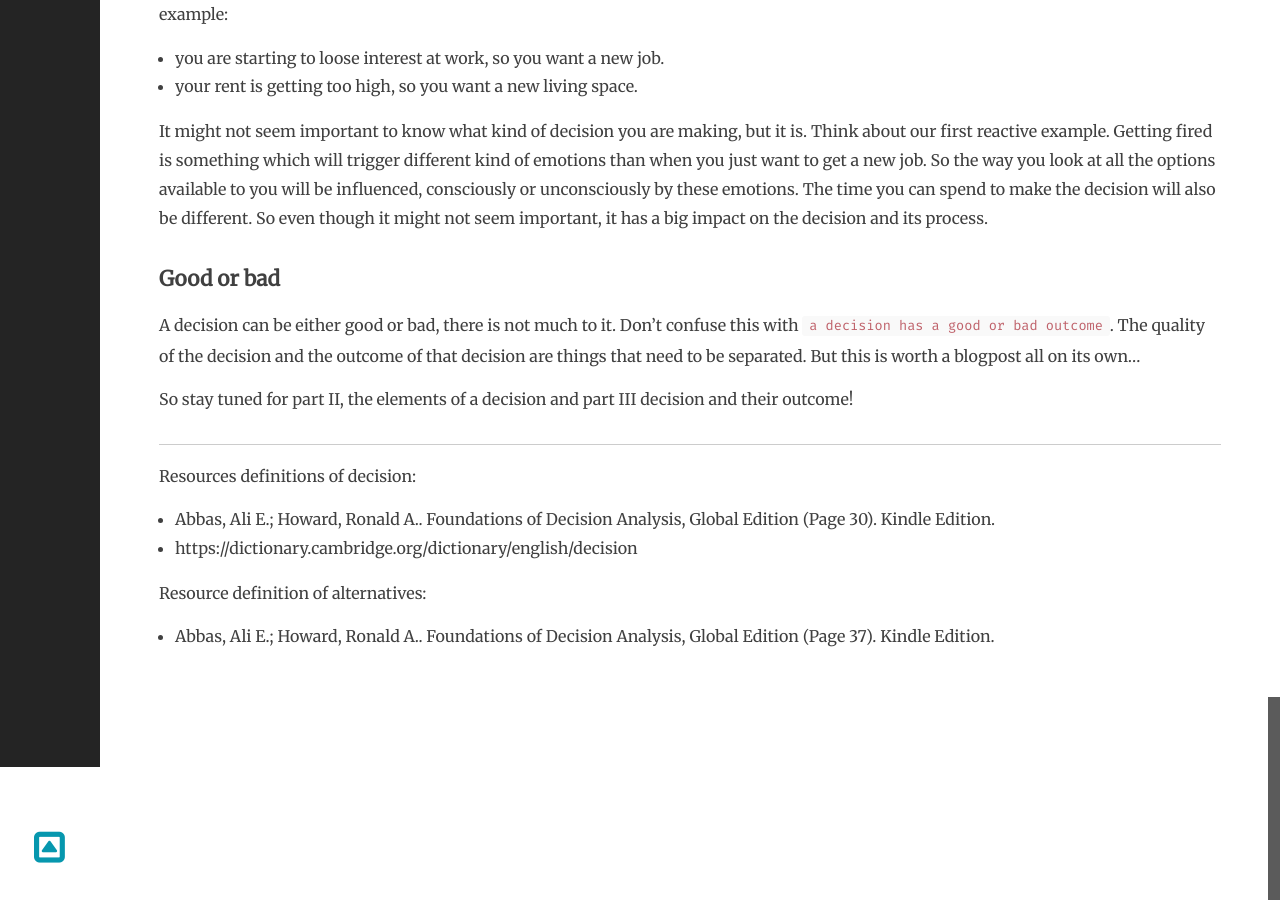
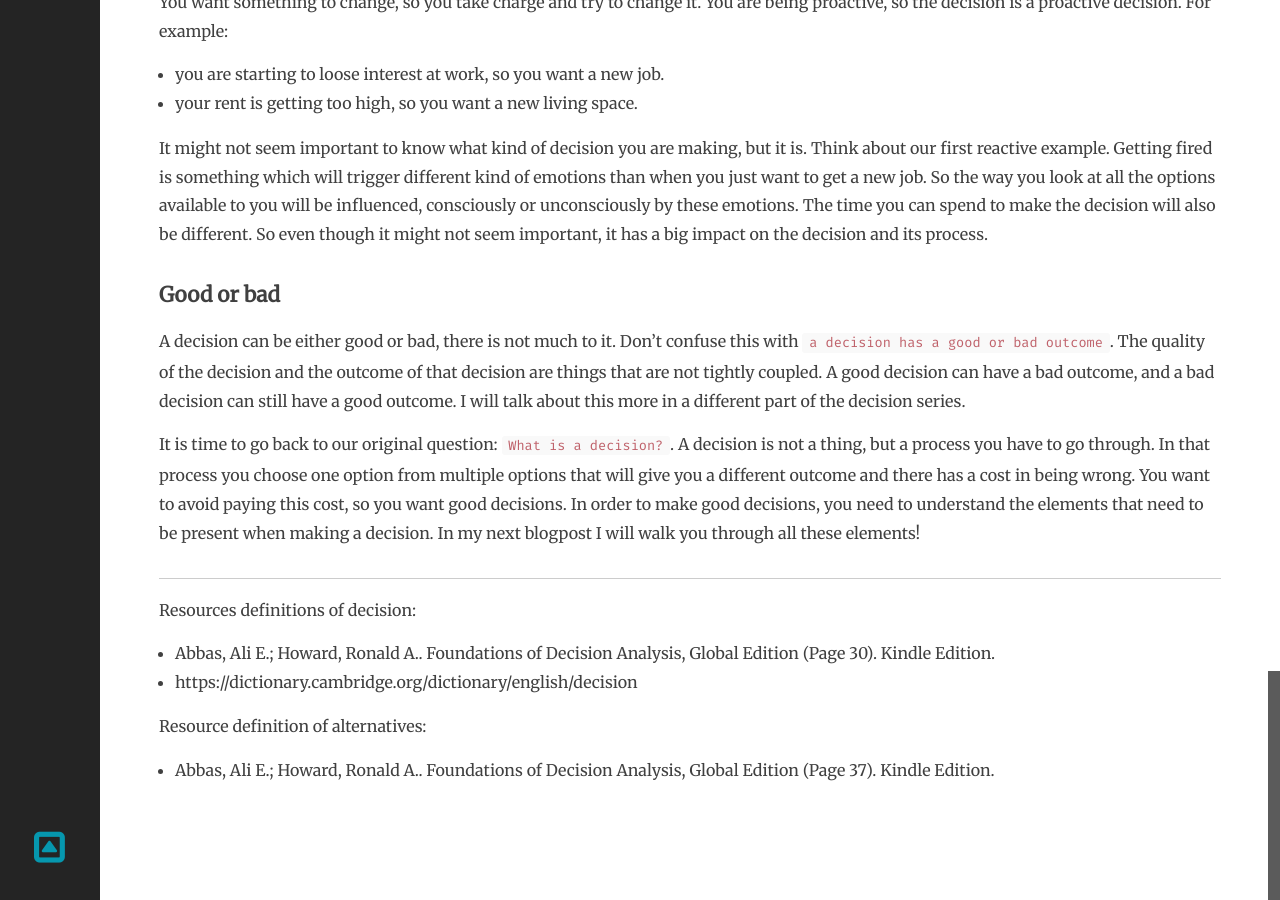
Before and after one commit to selketjah/selketjah.github.io, a Jekyll site: the page built from _posts/2019-10-17-what-is-a-decision.md, in a window 1280 px wide and 900 px high, scrolled down 2631 px. Built offline with Jekyll 4.4.1, drawn with Linux system fonts in a browser that asks for light colours; comment, search, counter and statistics services are not loaded.

Commit message:
add better ending for what is a decision blogpost

````diff
--- a/_posts/2019-10-17-what-is-a-decision.md
+++ b/_posts/2019-10-17-what-is-a-decision.md
@@ -45,9 +45,7 @@ Although the definitions seem very different at first glance, they do have a cou
 
 To start with, the concept of `things you can select from` can be found in all three of the definitions. Whether it is called an `option`, a `possibility` or an `alternative`, they all try to express the same idea: there are multiple things available that you can choose from, or to use the definition of the textbook:
 
-```
-Alternatives/Options are available courses of action that the person believes would lead to different futures.
-```
+> Alternatives/Options are available courses of action that the person believes would lead to different futures.
 
 An option is defined here as something that will lead to a different future, which makes a lot of sense. If all your options have the same outcome, it doesn't matter which one you pick. When it doesn't matter which one you pick, you don't have a decision to make.
 
@@ -94,10 +92,13 @@ It might not seem important to know what kind of decision you are making, but it
 ### Good or bad
 
 A decision can be either good or bad, there is not much to it.
-Don't confuse this with `a decision has a good or bad outcome`. The quality of the decision and the outcome of that decision are things that need to be separated.
-But this is worth a blogpost all on its own...
+Don't confuse this with `a decision has a good or bad outcome`. The quality of the decision and the outcome of that decision are things that are not tightly coupled. A good decision can have a bad outcome, and a bad decision can still have a good outcome.
+I will talk about this more in a different part of the decision series.
 
-So stay tuned for part II, the elements of a decision and part III decision and their outcome!
+
+It is time to go back to our original question: `What is a decision?`.
+A decision is not a thing, but a process you have to go through. In that process you choose one option from multiple options that will give you a different outcome and there has a cost in being wrong.
+You want to avoid paying this cost, so you want good decisions. In order to make good decisions, you need to understand the elements that need to be present when making a decision. In my next blogpost I will walk you through all these elements!
 
 -------------
 
````
